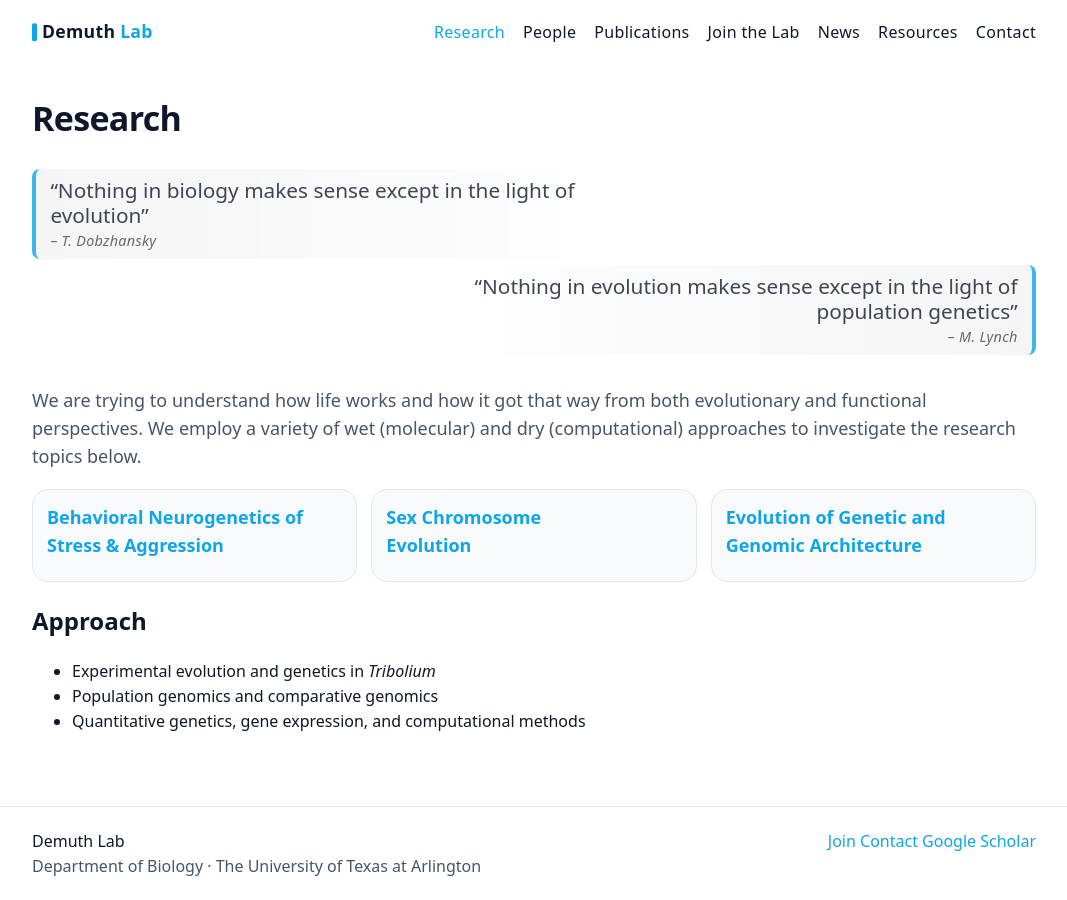
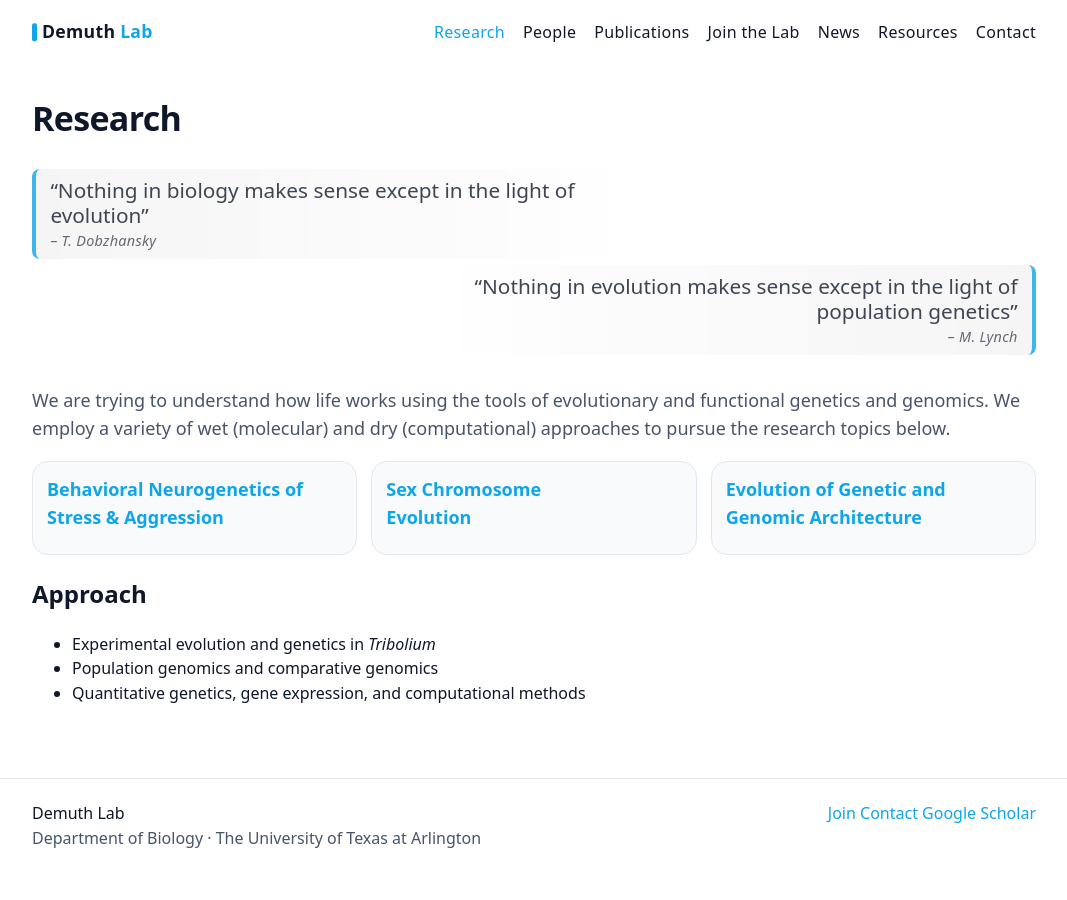
Before and after one commit to demuth-lab/demuth-lab.github.io, a Jekyll site: the page built from research/index.md, in a window 1280 px wide. Shown: the whole page, without its empty margins (106-1173 px from the left). Built offline with Jekyll 4.4.1, drawn with Linux system fonts in a browser that asks for light colours.

Commit message:
Update index.md

```diff
--- a/research/index.md
+++ b/research/index.md
@@ -15,7 +15,7 @@ title: "Research"
 
 </div>
 
-<p class="lede">We are trying to understand how life works and how it got that way from both evolutionary and functional perspectives.  We employ a variety of wet (molecular) and dry (computational) approaches to investigate the research topics below.</p>
+<p class="lede">We are trying to understand how life works using the tools of evolutionary and functional genetics and genomics.  We employ a variety of wet (molecular) and dry (computational) approaches to pursue the research topics below.</p>
 
 <div class="cards">
   {% for c in site.data.research_cards %}
```
